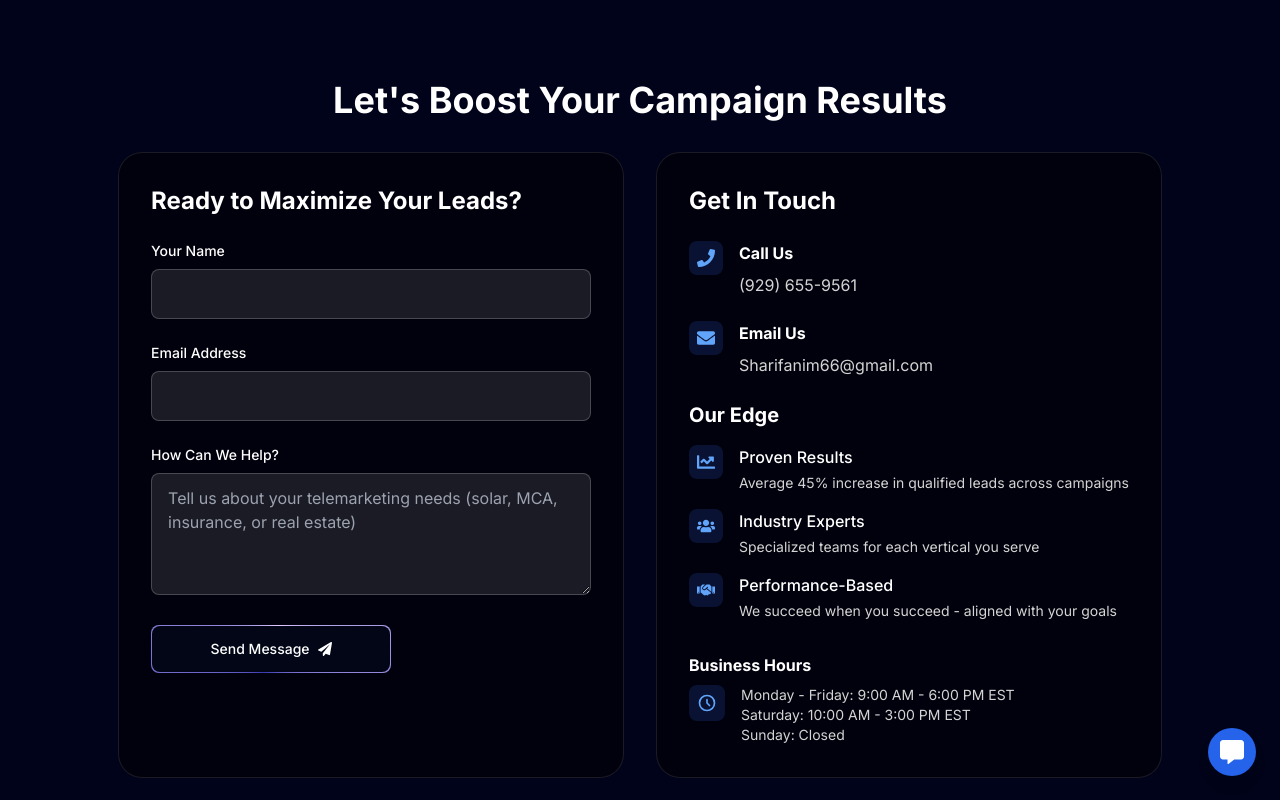
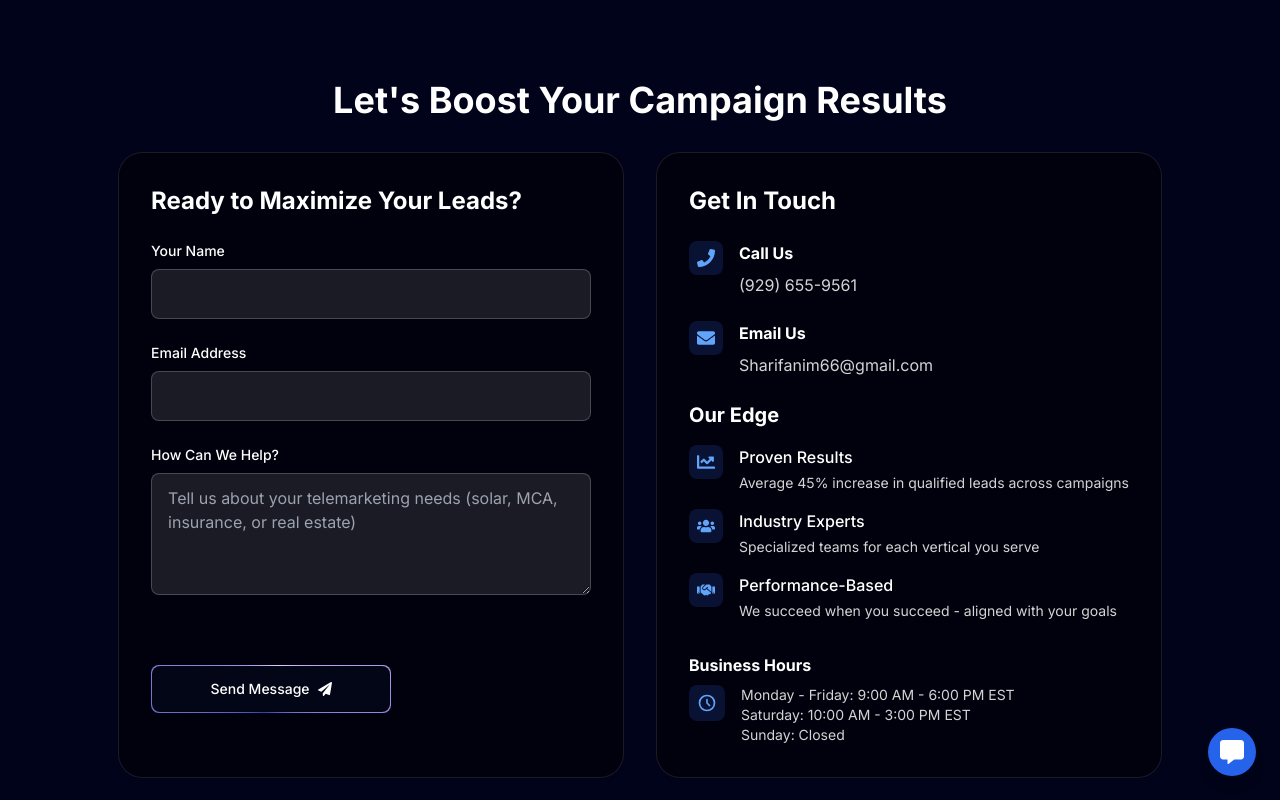
Before and after one commit to L2L-OakFrog/NextJS-Portfolio-Practice, a Next.js app: page /contact in a window 1280 px wide. Shown: the top 800 px of the page. Built offline with nearby package versions, Linux system fonts and the light colour scheme.

Commit message:
confetti disabled

```diff
--- a/app/contact/page.tsx
+++ b/app/contact/page.tsx
@@ -76,19 +76,19 @@ export default function ContactPage() {
                 />
               </div>
 
-              {/* <MagicButton
+              <MagicButton
                 title="Send Message"
                 icon={<FaPaperPlane />}
                 position="right"
                 type="submit"
                 otherClasses="w-full"
-              /> */}
-              <SimpleSubmitButton
+              />
+              {/* <SimpleSubmitButton
                 title="Send Message"
                 icon={<FaPaperPlane />}
                 position="right"
                 otherClasses="w-full"
-              />
+              /> */}
             </form>
           </div>
 
--- a/components/ui/MagicButton.tsx
+++ b/components/ui/MagicButton.tsx
@@ -57,7 +57,7 @@ const MagicButton = ({
 
   const handleButtonClick = () => {
     if (copyText) {
-      // handleCopy(copyText);
+      handleCopy(copyText);
     } else if (handleClick) {
       handleClick();
     }
@@ -66,7 +66,7 @@ const MagicButton = ({
   return (
     <div className="relative">
       {/* Confetti animation */}
-      {showConfetti && copied && isMounted && (
+      {/* {showConfetti && copied && isMounted && (
         <div className="absolute -bottom-5 right-0 z-10">
           <Lottie
             options={{
@@ -81,7 +81,7 @@ const MagicButton = ({
             width={100}
           />
         </div>
-      )}
+      )} */}
 
       <button
         className={`relative inline-flex h-12 w-full overflow-hidden rounded-lg p-[1px] focus:outline-none md:w-60 md:mt-10 ${disabled ? 'opacity-50 cursor-not-allowed' : ''}`}
```
